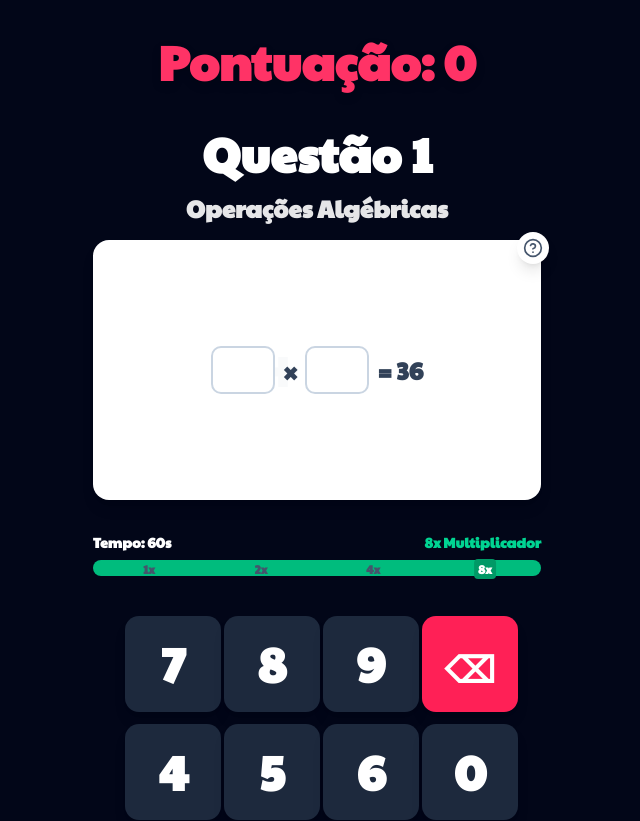
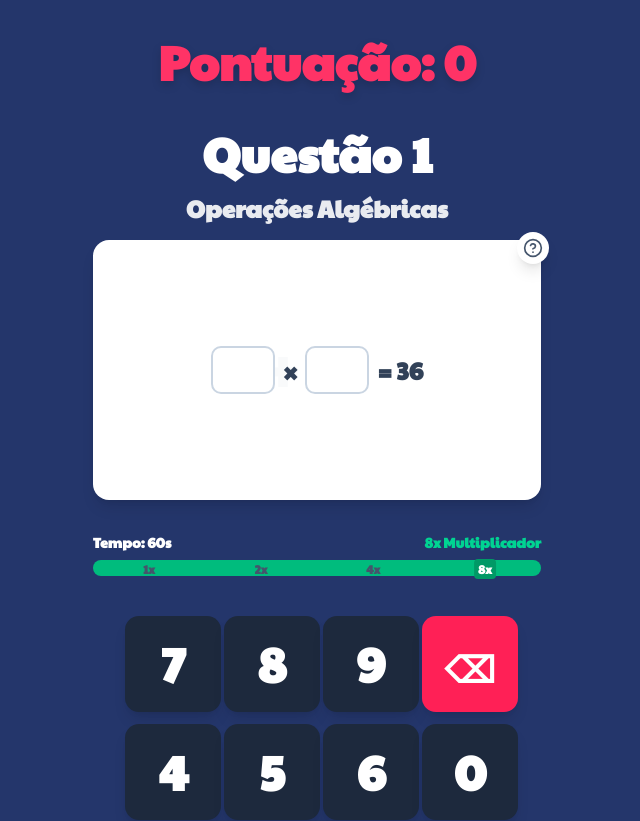
Before and after one commit to mairapaulac/MatFun, a Next.js app: page /question in a window 1280 px wide. Shown: the top 821 px of the page, without its empty margins (323-963 px from the left). Built offline with nearby package versions, Linux system fonts and the light colour scheme.

Commit message:
Update QuestionScreen.tsx

```diff
--- a/src/components/question/QuestionScreen.tsx
+++ b/src/components/question/QuestionScreen.tsx
@@ -66,7 +66,7 @@
   const isDisabled = isSubmitted || timer.elapsedMs >= totalMs;
 
   return (
-    <div className="min-h-screen bg-slate-950 flex flex-col items-center px-6 py-8 space-y-8">
+    <div className="min-h-screen bg-background flex flex-col items-center px-6 py-8 space-y-8">
       {/* Score Display */}
       <div className="text-center">
         <h2
```
